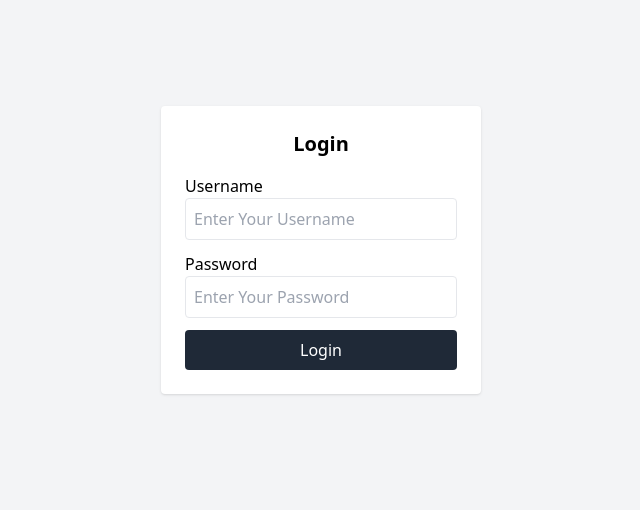
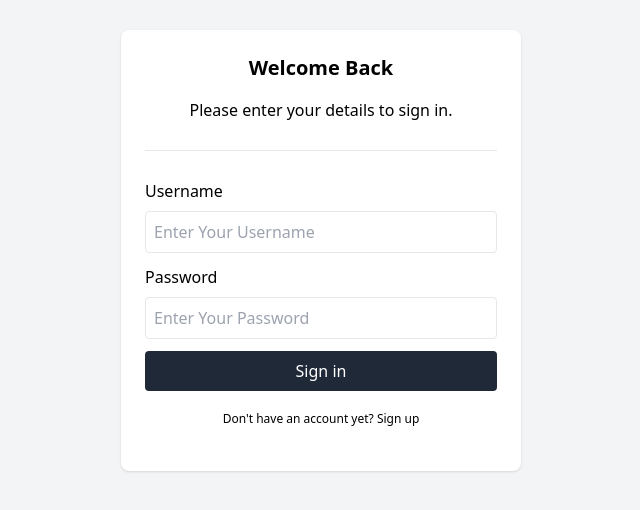
Before and after one commit to fazabsharcontact/TASK-MANAGEMENT-EXPRESS-REACT.JS-., a React app in the folder frontend/: page / in a window 1280 px wide. Shown: the part 150-660 px from the top of the page, without its empty margins (319-959 px from the left). Built offline with nearby package versions, Linux system fonts and the light colour scheme; the HTML template or start-up script is replaced by a standard one.

Commit message:
styling form login page

```diff
--- a/frontend/src/pages/Login.jsx
+++ b/frontend/src/pages/Login.jsx
@@ -34,11 +34,17 @@ function Login() {
 
     return (
         <div className="flex items-center justify-center h-screen bg-gray-100">
-            <form onSubmit={handleLogin} className="bg-white p-6 rounded shadow w-80">
+            <form onSubmit={handleLogin} className="bg-white p-6 rounded-lg shadow w-[400px]">
                 <h2 className="text-xl font-bold mb-4 text-center">
-                    Login
+                    Welcome Back
                 </h2>
-                <p>
+                <p className="text-center pb-5">
+                    Please enter your details to sign in.
+                </p>
+
+                <hr className="border-t border-gray-200 my-2 pb-5"/>
+
+                <p className="pb-2">
                     Username
                 </p>
                 <input
@@ -48,7 +54,7 @@ function Login() {
                     value={username}
                     onChange={(e) => setUsername(e.target.value)}
                 />
-                <p>
+                <p className="pb-2">
                     Password
                 </p>
                 <input
@@ -61,8 +67,11 @@ function Login() {
                 <button
                     type="submit"
                     className="w-full bg-gray-800 text-white p-2 rounded">
-                    Login
+                    Sign in
                 </button>
+                <p className="text-center p-5 text-xs">
+                    Don't have an account yet? Sign up
+                </p>
             </form>
         </div>
     );
```
